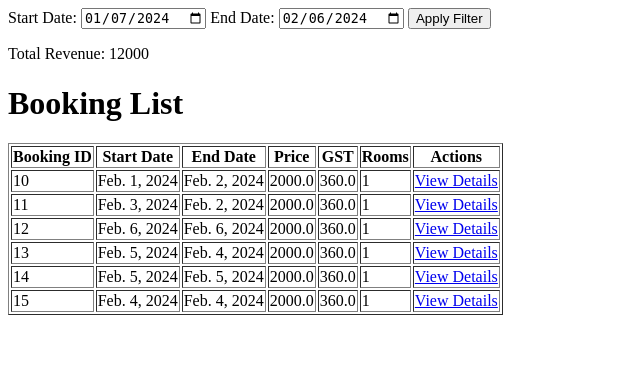
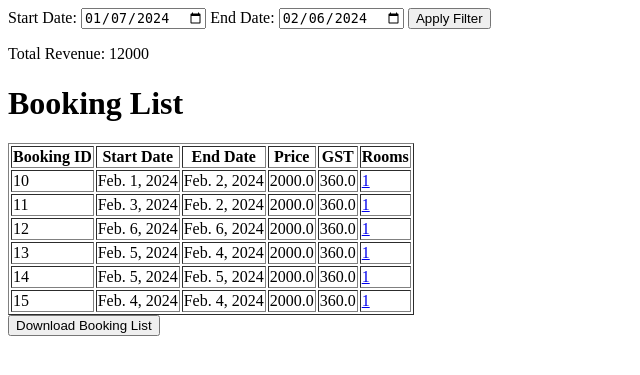
Before and after one commit to iratusbison/room_booking, a Django app: page /booking/list/ in a window 1280 px wide. Shown: the top 375 px of the page, without its empty margins (0-640 px from the left). Run offline with Django 4.2, Linux system fonts and the light colour scheme; data comes from the database, SQL or seed files in the repository; both versions use the stored data as it was after the commit.

Commit message:
room_book inital

```diff
--- a/booking/templates/booking_list.html
+++ b/booking/templates/booking_list.html
@@ -1,4 +1,13 @@
 <!-- booking_list.html -->
+<!DOCTYPE html>
+<html lang="en">
+<head>
+    <meta charset="UTF-8">
+    <meta name="viewport" content="width=device-width, initial-scale=1.0">
+    <title>Booking List</title>
+</head>
+<body>
+
 <form method="get" action="{% url 'booking_list' %}">
     <label for="start_date">Start Date:</label>
     <input type="date" id="start_date" name="start_date" value="{{ start_date|date:'Y-m-d' }}">
@@ -9,10 +18,8 @@
 
 <p>Total Revenue: {{ total_revenue|default:"0.00" }}</p>
 
-
-
 <h1>Booking List</h1>
-    <table border="1">
+<table border="1" id="booking_table">
     <tr>
         <th>Booking ID</th>
         <th>Start Date</th>
@@ -20,7 +27,6 @@
         <th>Price</th>
         <th>GST</th>
         <th>Rooms</th>
-            <th>Actions</th> <!-- Add a column for actions -->
     </tr>
     {% for booking_detail in bookings %}
     <tr>
@@ -29,12 +35,56 @@
         <td>{{ booking_detail.end_date }}</td>
         <td>{{ booking_detail.price }}</td>
         <td>{{ booking_detail.gst }}</td>
+        {% if booking_detail.booking.id %}
+        <td><a href="{% url 'booking_detail' booking_detail.booking.id %}?rooms={{ booking_detail.rooms }}">{{ booking_detail.rooms }}</a></td>
+    {% else %}
         <td>{{ booking_detail.rooms }}</td>
-            <td><a href="{% url 'booking_detail' booking_detail.booking.id %}">View Details</a></td> <!-- Add link to booking detail page -->
+    {% endif %}
+
+
     </tr>
     {% endfor %}
 </table>
 
+<button id="download_btn">Download Booking List</button>
+
+<script>
+    document.getElementById('download_btn').addEventListener('click', function() {
+        // Create CSV content
+        var csvContent = "data:text/csv;charset=utf-8,";
+        var rows = document.querySelectorAll("#booking_table tr");
+
+        // Initialize total revenue
+        var totalRevenue = 0;
+
+        rows.forEach(function(row, index) {
+            var rowData = [];
+            row.querySelectorAll("td").forEach(function(cell) {
+                // Append cell data to rowData array
+                rowData.push(cell.textContent);
+                // If it's the price column, update total revenue
+                if (index > 0 && cell.cellIndex === 3) {
+                    totalRevenue += parseFloat(cell.textContent) || 0;
+                }
+            });
+            csvContent += rowData.join(",") + "\n";
+        });
+
+        // Add total revenue row to the CSV content
+        csvContent += "Total Revenue:," + totalRevenue.toFixed(2) + "\n";
+
+        // Create a hidden link to initiate download
+        var encodedUri = encodeURI(csvContent);
+        var link = document.createElement("a");
+        link.setAttribute("href", encodedUri);
+        link.setAttribute("download", "booking_list.csv");
+        document.body.appendChild(link);
+
+        // Simulate clicking the link to start the download
+        link.click();
+    });
+</script>
+
 
 </body>
 </html>
--- a/booking/urls.py
+++ b/booking/urls.py
@@ -1,7 +1,7 @@
 
 # urls.py
 from django.urls import path
-from .views import room_list, booking_create, booking_list, booking_detail, download_pdf, edit_booking, delete_booking #download_pdf_report  download_pdf_range
+from .views import room_list, booking_create, booking_list, booking_detail, download_pdf, edit_booking, delete_booking
 
 urlpatterns = [
     path('', room_list, name='room_list'),
@@ -11,6 +11,5 @@ urlpatterns = [
     path('booking/list/', booking_list, name='booking_list'),
     path('booking/<int:booking_id>/', booking_detail, name='booking_detail'),
     path('booking/<int:booking_id>/download-pdf/', download_pdf, name='download_pdf'),
-    # path('download-pdf-report/', download_pdf_report, name='download_pdf_report'),
-    #path('download_pdf/<str:start_date>/<str:end_date>/', download_pdf_range, name='download_pdf_range'),
+
 ]
```
Also changed, not shown: booking/templates/booking_details.html (+7 -1 lines), booking/views.py (line endings or trailing spaces), db.sqlite3. Lines whose indentation alone changed are shown as unchanged.
